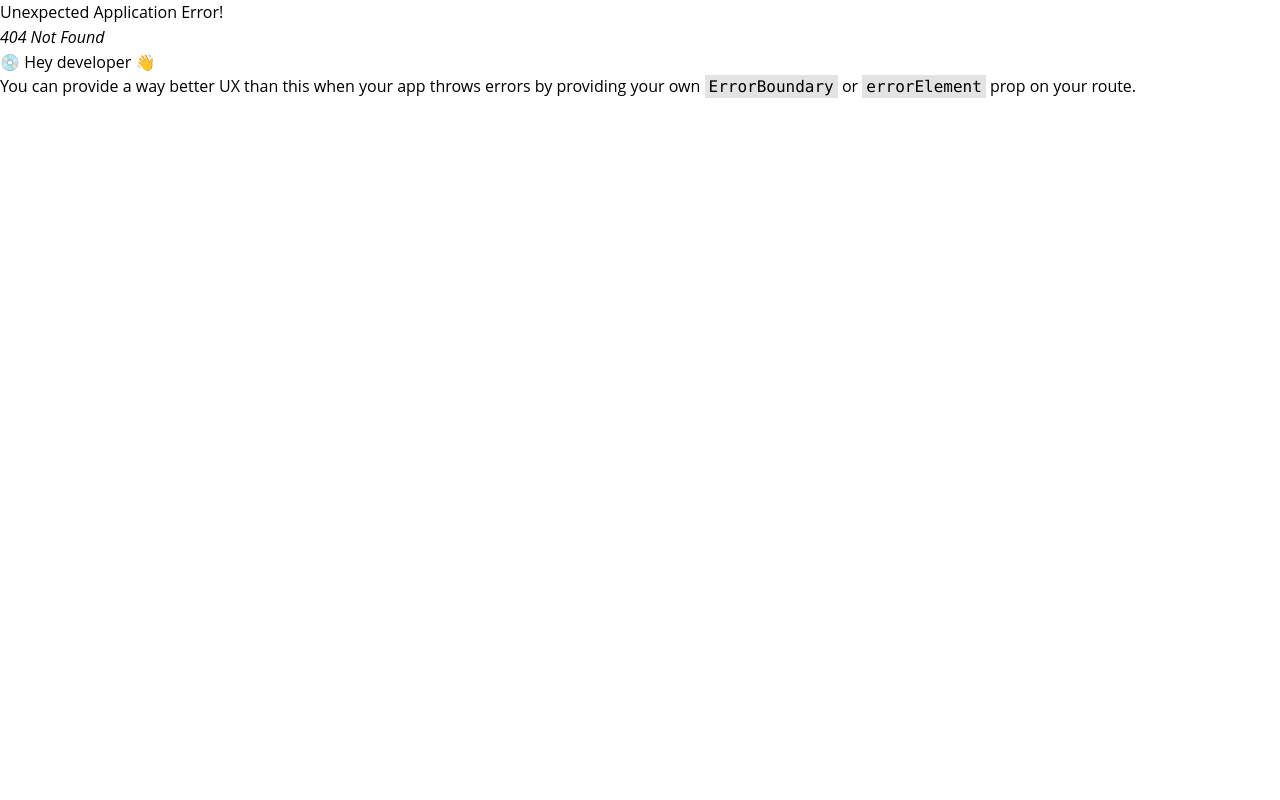
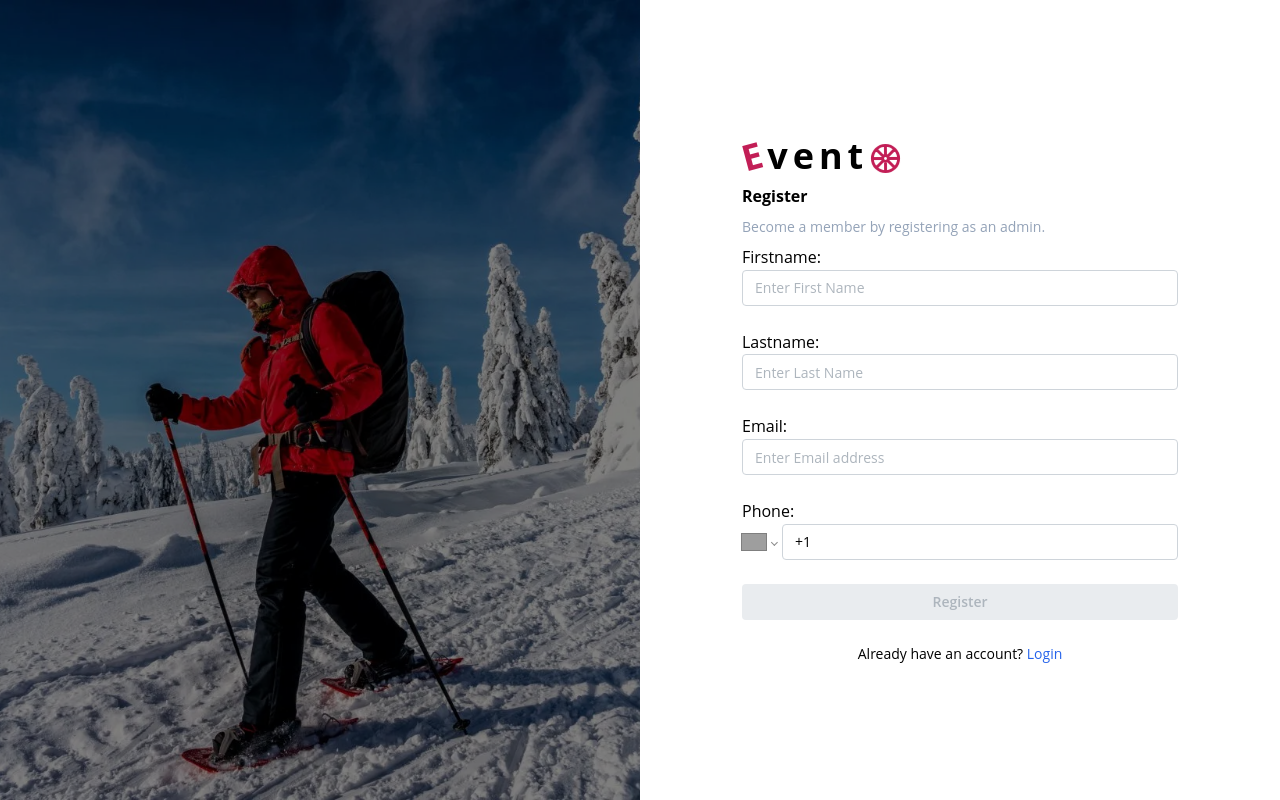
Before and after one commit to bahaabakri/evento-admin-panel, a React (Vite) app: page /auth/register in a window 1280 px wide. Before the commit this address had no page. Built offline with nearby package versions, Linux system fonts and the light colour scheme; grey boxes are pictures that could not be loaded.

Commit message:
feat(Auth): implement registration UI

```diff
--- a/package.json
+++ b/package.json
@@ -25,10 +25,12 @@
     "js-cookie": "^3.0.5",
     "jwt-decode": "^4.0.0",
     "leaflet": "^1.9.4",
+    "libphonenumber-js": "^1.12.17",
     "react": "^19.1.0",
     "react-dom": "^19.1.0",
     "react-hook-form": "^7.60.0",
     "react-leaflet": "^5.0.0",
+    "react-phone-number-input": "^3.4.12",
     "react-redux": "^9.2.0",
     "react-router-dom": "^7.6.3",
     "router-react": "^0.0.1",
--- /dev/null
+++ b/src/UI/CustomPhoneField/CustomPhoneField.tsx
@@ -0,0 +1,34 @@
+import { forwardRef } from "react";
+import PhoneInput from "react-phone-number-input";
+import { TextInput } from "@mantine/core";
+import type { ComponentProps } from "react";
+import flags from 'react-phone-number-input/flags'
+
+type PhoneInputProps = ComponentProps<typeof PhoneInput>;
+
+interface CustomPhoneFieldProps extends PhoneInputProps {
+  label?: string;
+  placeholder?: string;
+  errorMessage?: string;
+}
+
+const CustomPhoneField = forwardRef<HTMLInputElement, CustomPhoneFieldProps>(
+  ({ placeholder, errorMessage, value, onChange, ...inputProps }, ref) => {
+    return (
+      <PhoneInput
+        ref={ref as any}
+        value={value}
+        onChange={onChange}
+        defaultCountry="US"
+        international
+        withCountryCallingCode
+        inputComponent={TextInput as any} // 👈 this makes it use Mantine’s TextInput
+        {...(placeholder ? { placeholder } : {})}
+        error={errorMessage}
+        {...inputProps}
+      />
+    );
+  }
+);
+
+export default CustomPhoneField;
--- a/src/main.tsx
+++ b/src/main.tsx
@@ -5,6 +5,7 @@ import '@mantine/core/styles.css';
 import '@mantine/dates/styles.css';
 import '@mantine/notifications/styles.css';
 import 'leaflet/dist/leaflet.css';
+import "react-phone-number-input/style.css";
 import App from './App'
 import {MantineProvider } from '@mantine/core'
 import { theme } from './theme/theme';
--- a/src/pages/Auth/AuthLayout/AuthLayout.module.scss
+++ b/src/pages/Auth/AuthLayout/AuthLayout.module.scss
@@ -3,18 +3,28 @@
   & > div {
     @apply flex-1;
   }
+  .overlay-wrapper {
+    @apply hidden md:block;
+  }
   .auth-wrapper {
     @apply flex justify-center items-center;
     .auth {
-      max-width: 400px;
       padding: 2rem;
-      @apply flex flex-col gap-2;
+      max-width: 500px;
+      @apply flex flex-col gap-2 w-full;
       .auth-title {
         @apply font-bold;
       }
       .auth-subtitle {
         @apply text-slate-400 text-sm;
       }
+      .auth-footer {
+        @apply text-sm text-center mt-4;
+        a {
+          @apply text-blue-600 hover:underline;
+          cursor: pointer;
+        }
+      }
     }
   }
 }
--- a/src/pages/Auth/AuthLayout/AuthLayout.tsx
+++ b/src/pages/Auth/AuthLayout/AuthLayout.tsx
@@ -7,13 +7,15 @@ import Logo from "@/components/Logo/Logo";
 import { useHandleErrorSuccess } from "@/hooks/useHandleErrorSuccess";
 import { useDispatch } from "react-redux";
 import { clearAlert } from "@/store/alertSlice";
+import { Link } from "react-router-dom";
 
 interface AuthLayoutProps {
     children:ReactElement;
     title: string;
     subtitle:string;
+    type: "login" | "register";
 }
-const AuthLayout: React.FC<AuthLayoutProps> = ({ children, title, subtitle}) => {
+const AuthLayout: React.FC<AuthLayoutProps> = ({ children, title, subtitle, type}) => {
   const { alert } = useHandleErrorSuccess();
   const dispatch = useDispatch();
 
@@ -36,6 +38,15 @@ const AuthLayout: React.FC<AuthLayoutProps> = ({ children, title, subtitle}) =>
             />
           )}
           {children}
+          {type === "login" ? (
+            <div className={styles['auth-footer']}>
+              Don't have an account? <Link to="/auth/register">Register</Link>
+            </div>
+          ) : (
+            <div className={styles['auth-footer']}>
+              Already have an account? <Link to="/auth/login">Login</Link>
+            </div>
+          ) }
         </div>
       </div>
     </div>
--- /dev/null
+++ b/src/pages/Auth/Login/Login.module.scss
@@ -0,0 +1,3 @@
+.login-form {
+    @apply flex flex-col gap-2;
+}
--- a/src/pages/Auth/LoginRegister/LoginRegister.tsx
+++ b/src/pages/Auth/Login/Login.tsx
@@ -4,7 +4,7 @@ import CustomTextField from "@/UI/CustomTextField/CustomTextField";
 import { yupResolver } from "@hookform/resolvers/yup";
 import React from "react";
 import { Controller, useForm } from "react-hook-form";
-import styles from "./LoginRegister.module.scss"
+import styles from "./Login.module.scss"
 import * as yup from "yup";
 import AuthLayout from "../AuthLayout/AuthLayout";
 import { useHandleErrorSuccess } from "@/hooks/useHandleErrorSuccess";
@@ -14,7 +14,7 @@ const schema = yup.object({
     .email("Invalid email format")
     .required("Email is required"),
 });
-const LoginRegister: React.FC = () => {
+const Login: React.FC = () => {
   const { loading: isPending,  request } = useHttp();
   const { handleError: handleErrorLoginReg, handleSuccess: handleSuccessLoginReg } = useHandleErrorSuccess()
   const {
@@ -28,7 +28,7 @@ const LoginRegister: React.FC = () => {
       email: "",
     },
   });
-  const loginRegister = async (formData: { email: string }) => {
+  const login = async (formData: { email: string }) => {
     try {
       await request("post", "admin/auth/loginRegister", formData);
       handleSuccessLoginReg("Otp has been sent successfully", `/auth/otp?email=${formData.email}`);
@@ -40,11 +40,12 @@ const LoginRegister: React.FC = () => {
   };
   return (
     <AuthLayout
-      title="Login or Register"
-      subtitle="Become a member by registering with your email address, or log in to access your account.">
+      type="login"
+      title="Login"
+      subtitle="Login to access your account.">
       <form
-        className={styles['login-reg-form']}
-        onSubmit={handleSubmit(loginRegister)}>
+        className={styles['login-form']}
+        onSubmit={handleSubmit(login)}>
         <div style={{ marginBottom: "1rem" }}>
           <label htmlFor="email">Email:</label>
           <Controller
@@ -68,7 +69,7 @@ const LoginRegister: React.FC = () => {
           type="submit"
           disabled={!isValid || isPending}
         >
-          <div>Login / Register</div>
+          <div>Login</div>
         </CustomButton>
       </form>
     </AuthLayout>
@@ -76,4 +77,4 @@ const LoginRegister: React.FC = () => {
   );
 };
 
-export default LoginRegister;
+export default Login;
--- /dev/null
+++ b/src/pages/Auth/Register/Register.module.scss
@@ -0,0 +1,3 @@
+.reg-form {
+    @apply flex flex-col gap-2;
+}
--- /dev/null
+++ b/src/pages/Auth/Register/Register.tsx
@@ -0,0 +1,157 @@
+import { useHttp } from "@/hooks/useHttp";
+import CustomButton from "@/UI/CustomButton/CustomButton";
+import CustomTextField from "@/UI/CustomTextField/CustomTextField";
+import { yupResolver } from "@hookform/resolvers/yup";
+import React from "react";
+import { Controller, useForm } from "react-hook-form";
+import styles from "./Register.module.scss"
+import * as yup from "yup";
+import AuthLayout from "../AuthLayout/AuthLayout";
+import { useHandleErrorSuccess } from "@/hooks/useHandleErrorSuccess";
+import { parsePhoneNumberFromString } from "libphonenumber-js";
+import { RegisterPayload } from "../auth.type";
+import CustomPhoneField from "@/UI/CustomPhoneField/CustomPhoneField";
+const schema = yup.object({
+    firstname: yup
+        .string()
+        .min(2, "Firstname must be at least 2 characters")
+        .required("Firstname is required"),
+    lastname: yup
+        .string()
+        .min(2, "Lastname must be at least 2 characters")
+        .required("Lastname is required"),
+    email: yup
+        .string()
+        .email("Invalid email format")
+        .required("Email is required"),
+    phone: yup
+        .string()
+        .required("Phone number is required")
+        .test("is-valid-phone", "Phone number is not valid", (value) => {
+        if (!value) return false;
+        // Parse without specifying a default region for international support
+        const phoneNumber = parsePhoneNumberFromString(value);
+        return phoneNumber?.isValid() ?? false;
+        }),
+});
+const Login: React.FC = () => {
+    const { loading: isPending, request } = useHttp();
+    const { handleError: handleErrorLoginReg, handleSuccess: handleSuccessLoginReg } = useHandleErrorSuccess()
+    const {
+        control,
+        handleSubmit,
+        formState: { isValid },
+    } = useForm<RegisterPayload>({
+        resolver: yupResolver(schema),
+        mode: "onChange",
+        defaultValues: {
+            firstname: "",
+            lastname: "",
+            email: "",
+            phone: "",
+        },
+    });
+    const register = async (formData: { email: string }) => {
+        try {
+            await request("post", "admin/auth/loginRegister", formData);
+            handleSuccessLoginReg("Otp has been sent successfully", `/auth/otp?email=${formData.email}`);
+        }
+        catch (err) {
+            // handle error
+            handleErrorLoginReg(err?.message || 'Something went wrong');
+        }
+    };
+    return (
+        <AuthLayout
+            type="register"
+            title="Register"
+            subtitle="Become a member by registering as an admin.">
+            <form
+                className={styles['reg-form']}
+                onSubmit={handleSubmit(register)}>
+                <div style={{ marginBottom: "1rem" }}>
+                    <label htmlFor="firstname">Firstname:</label>
+                    <Controller
+                        name="firstname"
+                        control={control}
+                        render={({ field, fieldState }) => (
+                            <CustomTextField
+                                {...field}
+                                placeholder="Enter First Name"
+                                errorMessage={
+                                    fieldState.isTouched && fieldState.error
+                                        ? fieldState.error.message
+                                        : ""
+                                }
+                            />
+                        )}
+                    />
+                </div>
+                <div style={{ marginBottom: "1rem" }}>
+                    <label htmlFor="lastname">Lastname:</label>
+                    <Controller
+                        name="lastname"
+                        control={control}
+                        render={({ field, fieldState }) => (
+                            <CustomTextField
+                                {...field}
+                                placeholder="Enter Last Name"
+                                errorMessage={
+                                    fieldState.isTouched && fieldState.error
+                                        ? fieldState.error.message
+                                        : ""
+                                }
+                            />
+                        )}
+                    />
+                </div>
+                <div style={{ marginBottom: "1rem" }}>
+                    <label htmlFor="email">Email:</label>
+                    <Controller
+                        name="email"
+                        control={control}
+                        render={({ field, fieldState }) => (
+                            <CustomTextField
+                                {...field}
+                                placeholder="Enter Email address"
+                                errorMessage={
+                                    fieldState.isTouched && fieldState.error
+                                        ? fieldState.error.message
+                                        : ""
+                                }
+                            />
+                        )}
+                    />
+                </div>
+                <div style={{ marginBottom: "1rem" }}>
+                    <label htmlFor="phone">Phone:</label>
+                    <Controller
+                        name="phone"
+                        control={control}
+                        render={({ field, fieldState }) => (
+                            <CustomPhoneField
+                                {...field}
+                                placeholder="Enter Phone Number"
+                                errorMessage={
+                                    fieldState.isTouched && fieldState.error
+                                        ? fieldState.error.message
+                                        : ""
+                                }
+                            />
+                        )}
+                    />
+                </div>
+                <CustomButton
+                    isPending={isPending}
+                    type="submit"
+                    disabled={!isValid || isPending}
+                >
+                    <div>Register</div>
+                </CustomButton>
+            </form>
+        </AuthLayout>
+
+    );
+};
+
+export default Login;
--- a/src/routes/Router.tsx
+++ b/src/routes/Router.tsx
@@ -4,10 +4,11 @@ import EventPage from "@/pages/Events/Events";
 import HomePage from "@/pages/Home/Home";
 import AddEventPage from "@/pages/Events/add/AddEvent";
 import EditEventPage from "@/pages/Events/edit/EditEvent";
-import LoginRegister from "@/pages/Auth/LoginRegister/LoginRegister";
 import Otp from "@/pages/Auth/Otp/Otp";
 import LogoutPage from "@/pages/Auth/Logout/Logout";
 import { authLoader } from "./loaders/auth-loader";
+import Login from "@/pages/Auth/Login/Login";
+import Register from "@/pages/Auth/Register/Register";
 
 const router = createBrowserRouter([
   {
@@ -24,7 +25,8 @@ const router = createBrowserRouter([
           { path: "edit/:eventId", element: <EditEventPage /> },
         ],
       },
-      { path: "auth/loginRegister", element: <LoginRegister /> },
+      { path: "auth/register", element: <Register /> },
+      { path: "auth/login", element: <Login /> },
       { path: "auth/otp", element: <Otp /> },
       { path: "auth/logout", element: <LogoutPage /> },
     ],
```
Also changed, not shown: src/pages/Auth/auth.type.ts (+7 -0 lines), src/pages/Auth/LoginRegister/LoginRegister.module.scss (deleted), 1 other file (tests, documents, lock files or other folders).
